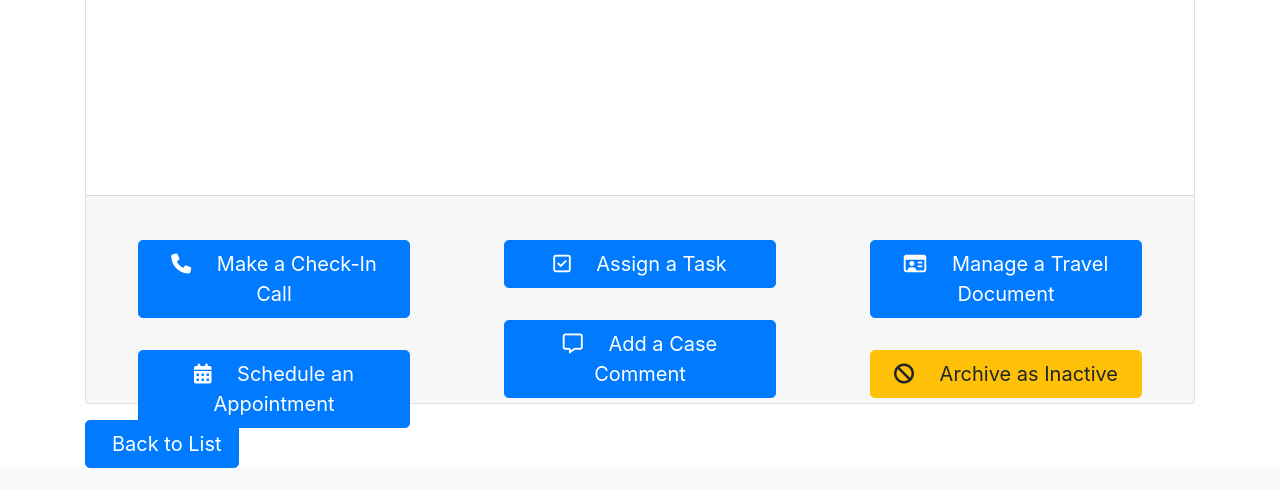
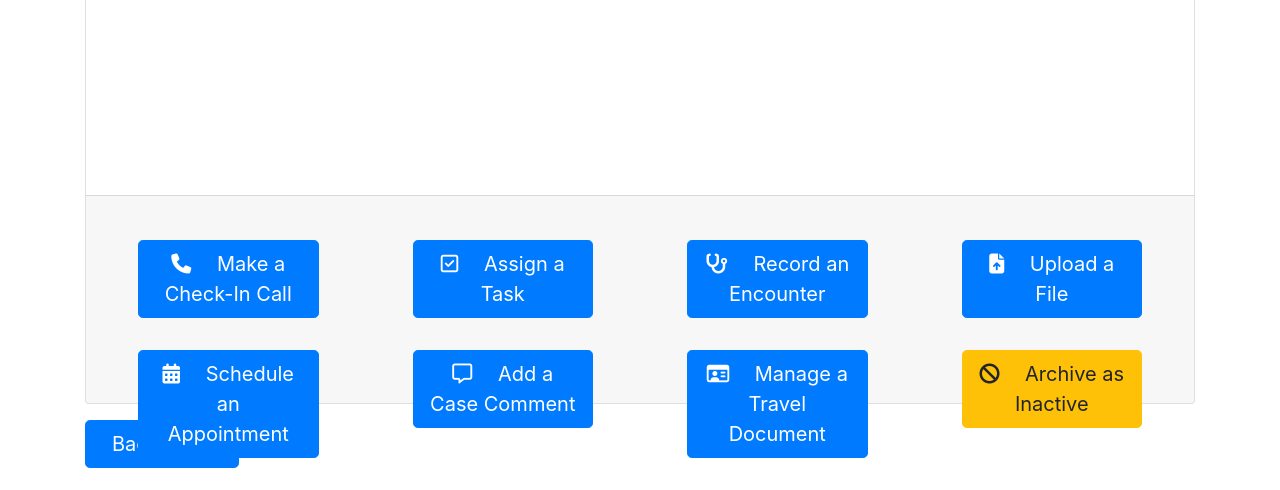
Before and after one commit to otr0624/HaitiApp, a Flask app: a page that uses app/patients/templates/patient-profile-base.html in a window 1280 px wide. Shown: the part 481-971 px from the top of the page. Before the commit the page ends 949 px from the top, so only its background shows below. Run offline with Flask 2, Linux system fonts and the light colour scheme; data that the repository does not hold is empty; some libraries are stand-ins or nearby versions.

Commit message:
Added buttons for file upload and encounter

```diff
--- a/app/facilities/templates/facilities.html
+++ b/app/facilities/templates/facilities.html
@@ -6,7 +6,7 @@
           <div class="card-header">
               <b>Facility List</b>
               <a class="btn btn-primary" href="/facilities/new" role="button" style="position: absolute; right: 2rem">
-                  <span class="glyphicon glyphicon-plus"></span>
+                  <i class="fas fa-plus"></i>
                       &emsp;Add Facility
               </a>
           </div>
--- a/app/facilities/templates/facility-profile.html
+++ b/app/facilities/templates/facility-profile.html
@@ -6,7 +6,7 @@
           <div class="card-header">
               <b>{{ facility.facility_name}}</b>
               <a class="btn btn-primary" href="/facilities/edit/{{  facility.facility_id  }}" role="button" style="position: absolute; right: 2rem">
-                  <span class="glyphicon glyphicon-pencil"></span>
+                  <i class="fas fa-pencil-alt"></i>
                      Edit Facility
               </a>
           </div>
--- a/app/patients/templates/patient-profile-base.html
+++ b/app/patients/templates/patient-profile-base.html
@@ -29,7 +29,13 @@
                   </div>
                   <div class="col-md" style="margin: 2rem">
                     <a class="btn btn-primary btn-lg btn-block" style="margin-bottom: 2rem" href="/404" role="button">
+                        <i class="fas fa-stethoscope"></i> &emsp;Record an Encounter</a>
+                    <a class="btn btn-primary btn-lg btn-block" href="/404" role="button">
                         <i class="far fa-id-card"></i> &emsp;Manage a Travel Document</a>
+                  </div>
+                  <div class="col-md" style="margin: 2rem">
+                    <a class="btn btn-primary btn-lg btn-block" style="margin-bottom: 2rem" href="/404" role="button">
+                        <i class="fas fa-file-upload"></i> &emsp;Upload a File</a>
                     <a class="btn btn-warning btn-lg btn-block" href="/404" role="button">
                         <i class="fas fa-ban"></i> &emsp;Archive as Inactive</a>
                   </div>
--- a/app/providers/templates/provider-profile.html
+++ b/app/providers/templates/provider-profile.html
@@ -6,7 +6,7 @@
           <div class="card-header">
               <b>{{ provider.last_name }}, {{ provider.first_name }}</b>
               <a class="btn btn-primary" href="/providers/edit/{{provider.provider_id}}" role="button" style="position: absolute; right: 2rem">
-                  <span class="glyphicon glyphicon-pencil"></span>
+                  <i class="fas fa-pencil-alt"></i>
                      Edit Provider
               </a>
           </div>
@@ -15,7 +15,7 @@
               <p>Last: {{ provider.last_name }}</p>
               <p>First: {{ provider.first_name }}</p>
               <p>Category: {{ provider.provider_category }}</p>
-              <p>Facility:{{ provider.provider_facility }}</p>
+              <p>Facility: {{ provider.provider_facility }}</p>
           </div>
         </div>
         <a class="btn btn-primary btn-lg mt-3" href="/providers" role="button">
--- a/app/providers/templates/providers.html
+++ b/app/providers/templates/providers.html
@@ -6,7 +6,7 @@
           <div class="card-header">
               <b>Provider List</b>
               <a class="btn btn-primary" href="/providers/new" role="button" style="position: absolute; right: 2rem">
-                  <span class="glyphicon glyphicon-plus"></span>
+                  <i class="fas fa-plus"></i>
                       &emsp;Add Provider
               </a>
           </div>
```
